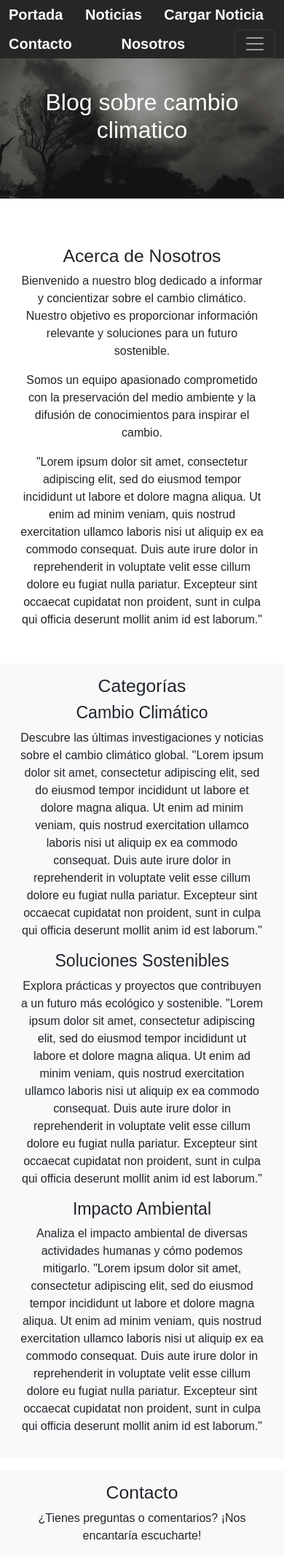
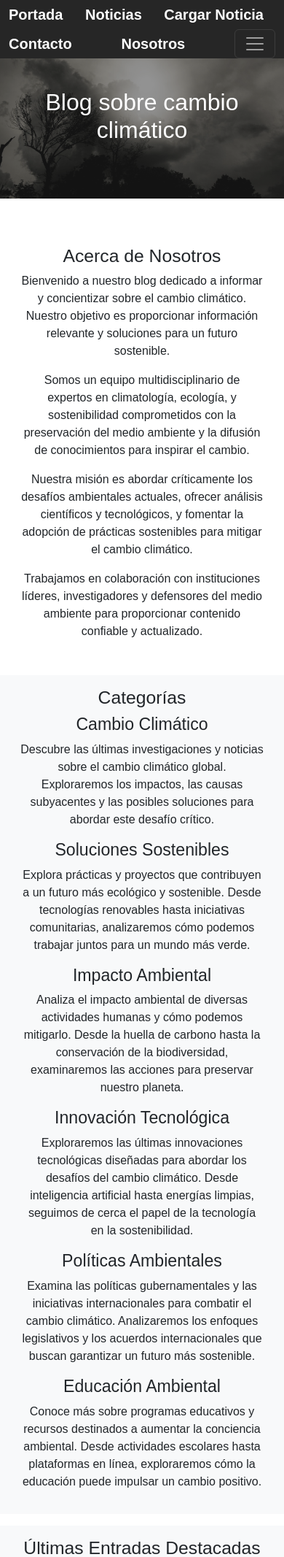
Before and after one commit to StrideEric/info2023, a Django app: page / in a window 390 px wide. Shown: the top 2133 px of the page at 73% size. Run offline with Django 3.2, Linux system fonts and the light colour scheme.

Commit message:
nuevos cambios en el Home.html, perfil.html y tambien el login. html

```diff
--- a/blogCambioClimatico/templates/home.html
+++ b/blogCambioClimatico/templates/home.html
@@ -4,12 +4,13 @@
 
 {% block contenido %}
 
+<!-- Portada -->
 <header id="portada" class="masthead" style="background-image: url({% static 'img/portada.png' %})">
     <div class="container position-relative px-4 px-lg-5">
         <div class="row gx-4 gx-lg-5 justify-content-center">
             <div class="col-md-10 col-lg-8 col-xl-7">
                 <div class="site-heading">
-                    <h1>Blog sobre cambio climatico</h1>
+                    <h1>Blog sobre cambio climático</h1>
                     <span class="subheading"></span>
                 </div>
             </div>
@@ -17,20 +18,18 @@
     </div>
 </header>
 
-<!-- Acerca de -->
+<!-- Acerca de Nosotros -->
 <section id="acerca-de">
     <div class="container text-center">
         <h2>Acerca de Nosotros</h2>
         <p>Bienvenido a nuestro blog dedicado a informar y concientizar sobre el cambio climático. Nuestro objetivo es proporcionar información relevante y soluciones para un futuro sostenible.</p>
-        <p>Somos un equipo apasionado comprometido con la preservación del medio ambiente y la difusión de conocimientos para inspirar el cambio.</p>
-        <p>
-            "Lorem ipsum dolor sit amet, consectetur adipiscing elit, sed do eiusmod tempor incididunt ut labore
-            et dolore magna aliqua. Ut enim ad minim veniam, quis nostrud exercitation ullamco laboris nisi ut aliquip
-            ex ea commodo consequat. Duis aute irure dolor in reprehenderit in voluptate velit esse cillum dolore eu fugiat nulla pariatur.
-            Excepteur sint occaecat cupidatat non proident, sunt in culpa qui officia deserunt mollit anim id est laborum."
-        </p>
+        <p>Somos un equipo multidisciplinario de expertos en climatología, ecología, y sostenibilidad comprometidos con la preservación del medio ambiente y la difusión de conocimientos para inspirar el cambio.</p>
+        <p>Nuestra misión es abordar críticamente los desafíos ambientales actuales, ofrecer análisis científicos y tecnológicos, y fomentar la adopción de prácticas sostenibles para mitigar el cambio climático.</p>
+        <p>Trabajamos en colaboración con instituciones líderes, investigadores y defensores del medio ambiente para proporcionar contenido confiable y actualizado.</p>
+        <!-- Comentario: Puedes personalizar aún más la información técnica sobre tu equipo y su enfoque aquí -->
     </div>
 </section>
+
 
 <!-- Categorías -->
 <section id="categorias" class="bg-light">
@@ -40,58 +39,44 @@
             <div class="col-md-4">
                 <h3>Cambio Climático</h3>
                 <p>
-                    Descubre las últimas investigaciones y noticias sobre el cambio climático global.
-                    "Lorem ipsum dolor sit amet, consectetur adipiscing elit, sed do eiusmod tempor incididunt ut labore
-                    et dolore magna aliqua. Ut enim ad minim veniam, quis nostrud exercitation ullamco laboris nisi ut aliquip
-                    ex ea commodo consequat. Duis aute irure dolor in reprehenderit in voluptate
-                    velit esse cillum dolore eu fugiat nulla pariatur.
-                    Excepteur sint occaecat cupidatat non proident, sunt in culpa qui officia deserunt mollit anim id est laborum."
+                    Descubre las últimas investigaciones y noticias sobre el cambio climático global. Exploraremos los impactos, las causas subyacentes y las posibles soluciones para abordar este desafío crítico.
                 </p>
             </div>
             <div class="col-md-4">
                 <h3>Soluciones Sostenibles</h3>
                 <p>
-                    Explora prácticas y proyectos que contribuyen a un futuro más ecológico y sostenible.
-                    "Lorem ipsum dolor sit amet, consectetur adipiscing elit, sed do eiusmod tempor incididunt ut labore
-                    et dolore magna aliqua. Ut enim ad minim veniam, quis nostrud exercitation ullamco laboris nisi ut aliquip
-                    ex ea commodo consequat. Duis aute irure dolor in reprehenderit in voluptate
-                    velit esse cillum dolore eu fugiat nulla pariatur.
-                    Excepteur sint occaecat cupidatat non proident, sunt in culpa qui officia deserunt mollit anim id est laborum."
+                    Explora prácticas y proyectos que contribuyen a un futuro más ecológico y sostenible. Desde tecnologías renovables hasta iniciativas comunitarias, analizaremos cómo podemos trabajar juntos para un mundo más verde.
                 </p>
             </div>
             <div class="col-md-4">
                 <h3>Impacto Ambiental</h3>
                 <p>
-                    Analiza el impacto ambiental de diversas actividades humanas y cómo podemos mitigarlo.
-                    "Lorem ipsum dolor sit amet, consectetur adipiscing elit, sed do eiusmod tempor incididunt ut labore
-                    et dolore magna aliqua. Ut enim ad minim veniam, quis nostrud exercitation ullamco laboris nisi ut aliquip
-                    ex ea commodo consequat. Duis aute irure dolor in reprehenderit in voluptate
-                    velit esse cillum dolore eu fugiat nulla pariatur.
-                    Excepteur sint occaecat cupidatat non proident, sunt in culpa qui officia deserunt mollit anim id est laborum."
+                    Analiza el impacto ambiental de diversas actividades humanas y cómo podemos mitigarlo. Desde la huella de carbono hasta la conservación de la biodiversidad, examinaremos las acciones para preservar nuestro planeta.
                 </p>
             </div>
+            <div class="col-md-4">
+                <h3>Innovación Tecnológica</h3>
+                <p>
+                    Exploraremos las últimas innovaciones tecnológicas diseñadas para abordar los desafíos del cambio climático. Desde inteligencia artificial hasta energías limpias, seguimos de cerca el papel de la tecnología en la sostenibilidad.
+                </p>
+            </div>
+            <div class="col-md-4">
+                <h3>Políticas Ambientales</h3>
+                <p>
+                    Examina las políticas gubernamentales y las iniciativas internacionales para combatir el cambio climático. Analizaremos los enfoques legislativos y los acuerdos internacionales que buscan garantizar un futuro más sostenible.
+                </p>
+            </div>
+            <div class="col-md-4">
+                <h3>Educación Ambiental</h3>
+                <p>
+                    Conoce más sobre programas educativos y recursos destinados a aumentar la conciencia ambiental. Desde actividades escolares hasta plataformas en línea, exploraremos cómo la educación puede impulsar un cambio positivo.
+                </p>
+            </div>
+            <!-- Puedes agregar más categorías según tus necesidades -->
         </div>
     </div>
 </section>
 
-<!-- Contacto -->
-<section id="contacto" class="bg-light">
-    <div class="container text-center">
-        <h2>Contacto</h2>
-        <p>¿Tienes preguntas o comentarios? ¡Nos encantaría escucharte!</p>
-        <p>
-            Ponte en contacto con nosotros a través de nuestro formulario de
-            <a href="{% url 'contacto' %}">contacto</a> o síguenos en nuestras redes sociales.
-        </p>
-        <p>
-            "Lorem ipsum dolor sit amet, consectetur adipiscing elit, sed do eiusmod tempor incididunt ut labore
-            et dolore magna aliqua. Ut enim ad minim veniam, quis nostrud exercitation ullamco laboris nisi ut aliquip
-            ex ea commodo consequat. Duis aute irure dolor in reprehenderit in voluptate velit esse cillum dolore
-            eu fugiat nulla pariatur.
-            Excepteur sint occaecat cupidatat non proident, sunt in culpa qui officia deserunt mollit anim id est laborum."
-        </p>
-    </div>
-</section>
 
 <!-- Últimas Entradas Destacadas -->
 <section id="ultimas-entradas" class="bg-light">
@@ -99,42 +84,75 @@
         <h2>Últimas Entradas Destacadas</h2>
         <div class="row">
             <div class="col-md-4">
-                <h3>Titular 1</h3>
-                <p>
+                <div class="card">
+                    <img src="{% static 'img/entrada1.jpg' %}" class="card-img-top" alt="Imagen de la entrada">
+                    <div class="card-body">
+                        <h3 class="card-title">Titular 1</h3>
+                        <p class="card-text">
                             Descripción breve de la entrada destacada.
-                    "Lorem ipsum dolor sit amet, consectetur adipiscing elit, sed do eiusmod tempor incididunt ut labore
-                    et dolore magna aliqua. Ut enim ad minim veniam, quis nostrud exercitation ullamco laboris nisi ut aliquip
-                    ex ea commodo consequat. Duis aute irure dolor in reprehenderit in voluptate
-                    velit esse cillum dolore eu fugiat nulla pariatur.
-                    Excepteur sint occaecat cupidatat non proident, sunt in culpa qui officia deserunt mollit anim id est laborum."
-                    <a href="#">Leer más</a>
+                            "Lorem ipsum dolor sit amet, consectetur adipiscing elit, sed do eiusmod tempor incididunt ut labore et dolore magna aliqua."
                         </p>
+                        <a href="#" class="btn btn-primary">Leer más</a>
+                    </div>
+                </div>
             </div>
             <div class="col-md-4">
-                <h3>Titular 2</h3>
-                <p>
+                <div class="card">
+                    <img src="{% static 'img/entrada2.jpg' %}" class="card-img-top" alt="Imagen de la entrada">
+                    <div class="card-body">
+                        <h3 class="card-title">Titular 2</h3>
+                        <p class="card-text">
                             Descripción breve de la entrada destacada.
-                    "Lorem ipsum dolor sit amet, consectetur adipiscing elit, sed do eiusmod tempor incididunt ut labore
-                    et dolore magna aliqua. Ut enim ad minim veniam, quis nostrud exercitation ullamco laboris nisi ut aliquip
-                    ex ea commodo consequat. Duis aute irure dolor in reprehenderit in voluptate velit
-                    esse cillum dolore eu fugiat nulla pariatur.
-                    Excepteur sint occaecat cupidatat non proident, sunt in culpa qui officia deserunt mollit anim id est laborum."
-                    <a href="#">Leer más</a>
+                            "Lorem ipsum dolor sit amet, consectetur adipiscing elit, sed do eiusmod tempor incididunt ut labore et dolore magna aliqua."
                         </p>
+                        <a href="#" class="btn btn-primary">Leer más</a>
+                    </div>
+                </div>
             </div>
             <div class="col-md-4">
-                <h3>Titular 3</h3>
-                <p>
+                <div class="card">
+                    <img src="{% static 'img/entrada3.jpg' %}" class="card-img-top" alt="Imagen de la entrada">
+                    <div class="card-body">
+                        <h3 class="card-title">Titular 3</h3>
+                        <p class="card-text">
                             Descripción breve de la entrada destacada.
-                    "Lorem ipsum dolor sit amet, consectetur adipiscing elit, sed do eiusmod tempor incididunt ut labore
-                    et dolore magna aliqua. Ut enim ad minim veniam, quis nostrud exercitation ullamco laboris nisi ut aliquip
-                    ex ea commodo consequat. Duis aute irure dolor in reprehenderit in voluptate velit esse cillum dolore eu fugiat nulla pariatur.
-                    Excepteur sint occaecat cupidatat non proident, sunt in culpa qui officia deserunt mollit anim id est laborum."
-                    <a href="#">Leer más</a>
+                            "Lorem ipsum dolor sit amet, consectetur adipiscing elit, sed do eiusmod tempor incididunt ut labore et dolore magna aliqua."
                         </p>
+                        <a href="#" class="btn btn-primary">Leer más</a>
+                    </div>
+                </div>
             </div>
         </div>
     </div>
 </section>
 
+
+<!-- Contacto -->
+<section id="contacto" class="bg-light">
+    <div class="container text-center">
+        <h2>Contacto</h2>
+        <p>¿Tienes preguntas, comentarios o sugerencias? ¡Nos encantaría escucharte!</p>
+        <div class="row">
+            <div class="col-md-8 mx-auto">
+                <form>
+                    <div class="mb-3">
+                        <label for="nombre" class="form-label">Nombre:</label>
+                        <input type="text" class="form-control" id="nombre" placeholder="Tu Nombre">
+                    </div>
+                    <div class="mb-3">
+                        <label for="email" class="form-label">Correo Electrónico:</label>
+                        <input type="email" class="form-control" id="email" placeholder="tucorreo@example.com">
+                    </div>
+                    <div class="mb-3">
+                        <label for="mensaje" class="form-label">Mensaje:</label>
+                        <textarea class="form-control" id="mensaje" rows="4" placeholder="Escribe tu mensaje aquí"></textarea>
+                    </div>
+                    <button type="submit" class="btn btn-primary">Enviar Mensaje</button>
+                </form>
+            </div>
+        </div>
+    </div>
+</section>
+
+
 {% endblock %}
```
Also changed, not shown: blogCambioClimatico/templates/noticias/modificar_noticia.html (+13 -1 lines), blogCambioClimatico/templates/usuarios/login.html (+32 -8 lines), blogCambioClimatico/templates/usuarios/perfil.html (+13 -5 lines), blogCambioClimatico/blogCambioClimatico/db.sqlite3. Lines whose indentation alone changed are shown as unchanged.
